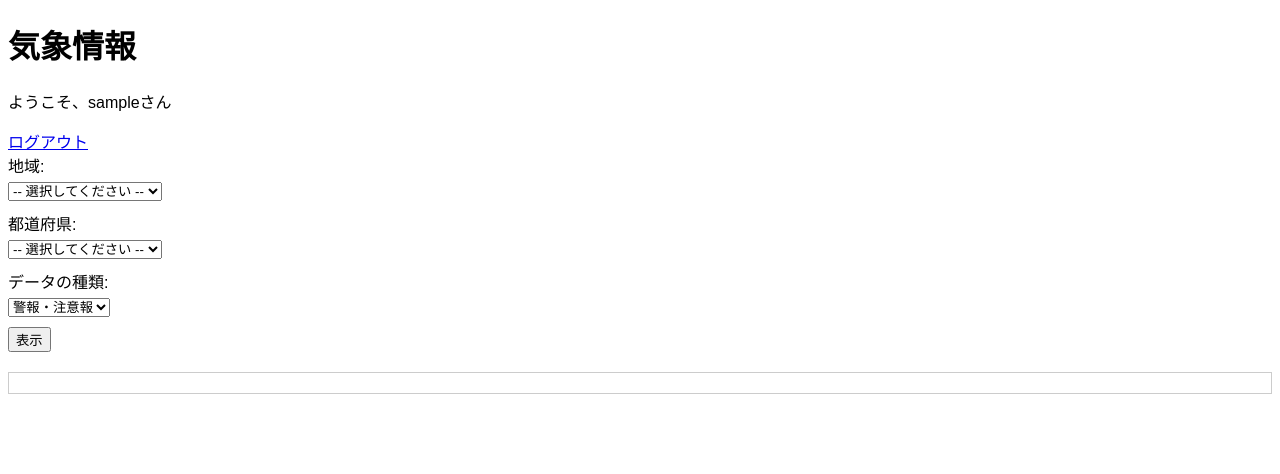
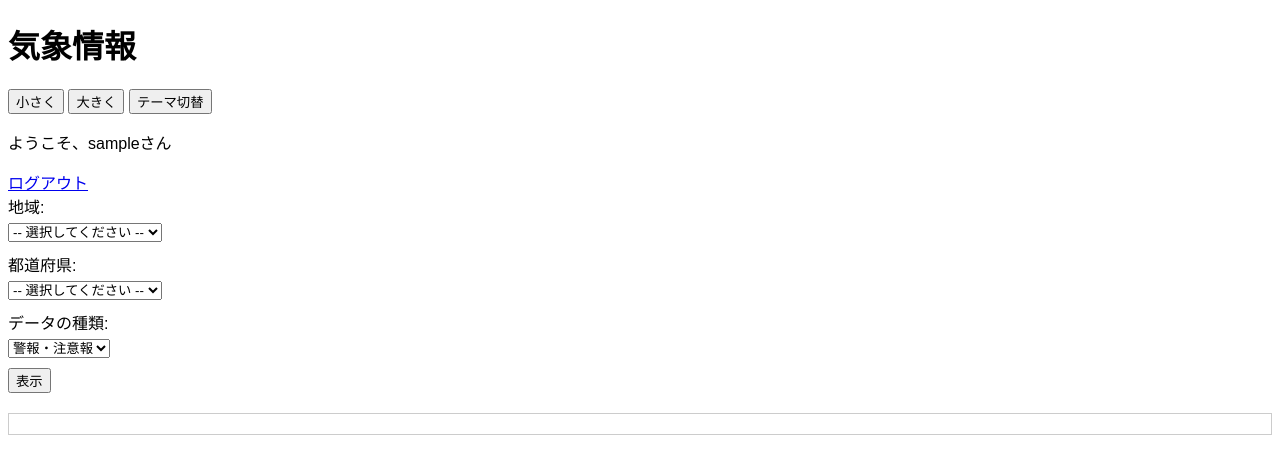
Before and after one commit to pat-rap/weather-information-cloud-application, a FastAPI app: template app/templates/index.html in a window 1280 px wide. Shown: the top 474 px of the page. Run offline with FastAPI, Linux system fonts and the light colour scheme; the template is opened without the code that fills it: most values are stand-ins (such as "Sample title", 1, 10 or a date in 2020).

Commit message:
ダークテーマ調整

```diff
--- a/app/static/js/script.js
+++ b/app/static/js/script.js
@@ -71,8 +71,28 @@ document.addEventListener('DOMContentLoaded', () => {
         feedTypeSelect.value = "extra";
         setCookie('selected_feed_type', 'extra');
     }
+    updatePrefectures();
 
-    updatePrefectures();
+    // 文字サイズ変更
+    const fontIncreaseBtn = document.getElementById('font-increase');
+    const fontDecreaseBtn = document.getElementById('font-decrease');
+    let currentFontSize = parseFloat(window.getComputedStyle(document.body).fontSize) || 16;
+
+    fontIncreaseBtn.addEventListener('click', () => {
+        currentFontSize = Math.min(currentFontSize + 2, 36);
+        document.body.style.fontSize = currentFontSize + 'px';
+    });
+
+    fontDecreaseBtn.addEventListener('click', () => {
+        currentFontSize = Math.max(currentFontSize - 2, 10);
+        document.body.style.fontSize = currentFontSize + 'px';
+    });
+
+    // テーマ切替
+    const themeToggleBtn = document.getElementById('theme-toggle');
+    themeToggleBtn.addEventListener('click', () => {
+        document.body.classList.toggle('dark-mode');
+    });
 
     // フォーム送信時のイベントハンドラーを追加
     const form = document.querySelector('form');
--- a/app/templates/index.html
+++ b/app/templates/index.html
@@ -8,6 +8,13 @@
 </head>
 <body>
     <h1>気象情報</h1>
+
+    <!-- UI コントロール追加 -->
+    <div id="ui-controls">
+        <button type="button" id="font-decrease">小さく</button>
+        <button type="button" id="font-increase">大きく</button>
+        <button type="button" id="theme-toggle">テーマ切替</button>
+    </div>
 
     {% if username %}
         <p>ようこそ、{{ username }}さん</p>
```
Also changed, not shown: app/static/css/style.css (+36 -0 lines).
